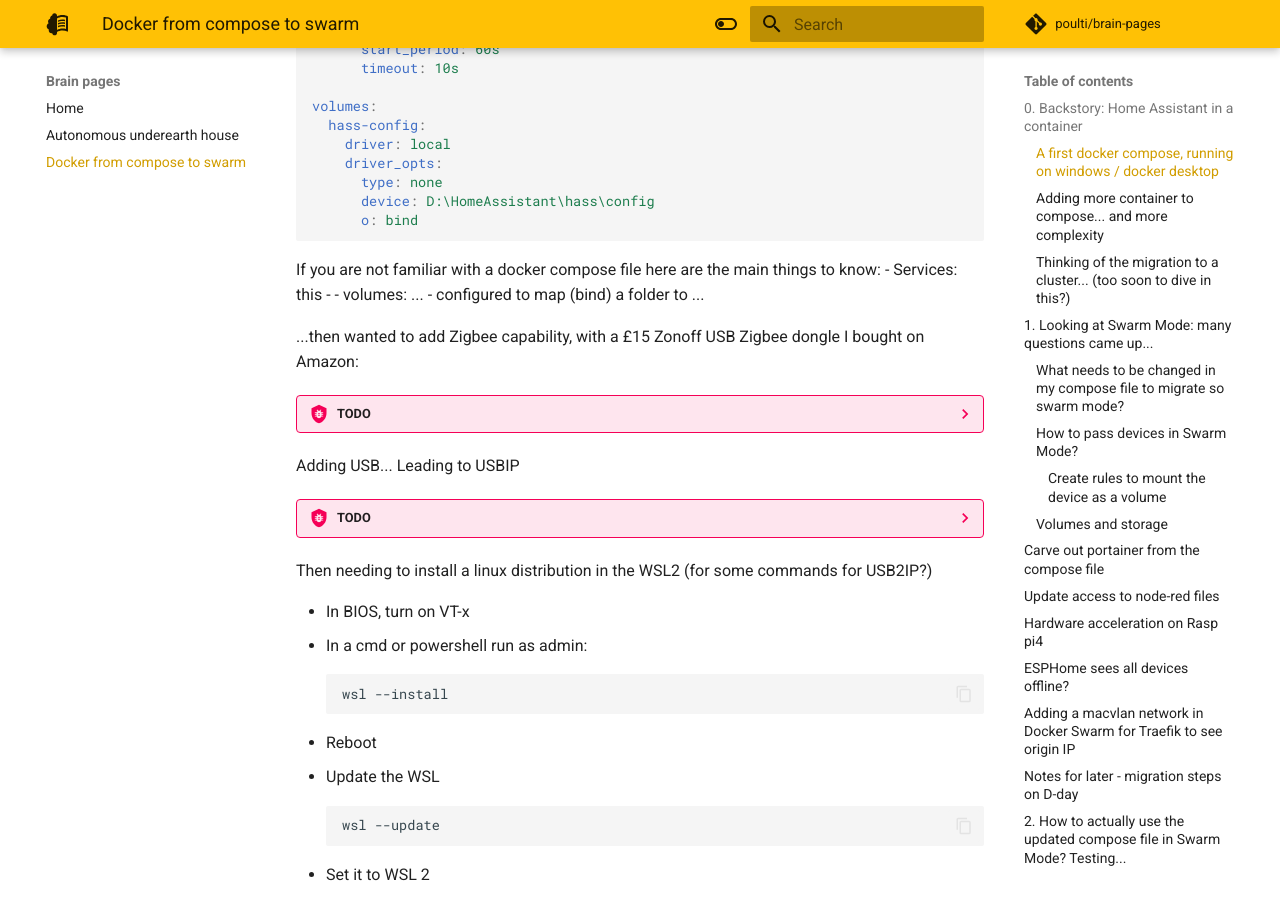
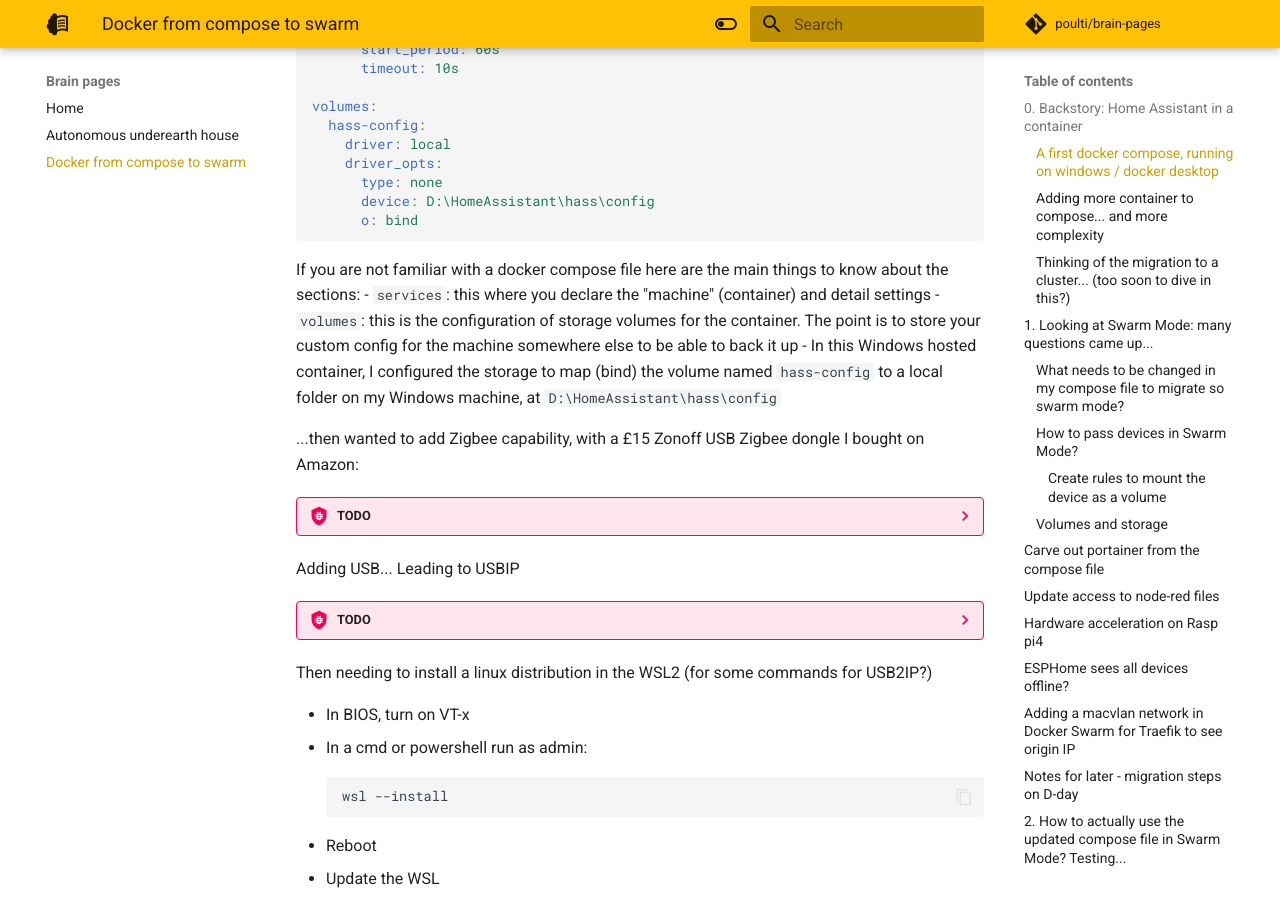
Before and after one commit to poulti/brain-pages, an MkDocs documentation site: the page built from docs/docker-from-compose-to-swarm.md, in a window 1280 px wide and 900 px high, scrolled down 1410 px. Built offline with MkDocs 1.6.1 and Material for MkDocs 9.7.7, drawn with Linux system fonts in a browser that asks for light colours; comment, search, counter and statistics services are not loaded.

Commit message:
Detail compose structure

````diff
--- a/docs/docker-from-compose-to-swarm.md
+++ b/docs/docker-from-compose-to-swarm.md
@@ -58,11 +58,10 @@
       o: bind
 ```
 
-If you are not familiar with a docker compose file here are the main things to know:
-- Services: this
-  -
-- volumes: ...
-  - configured to map (bind) a folder to ...
+If you are not familiar with a docker compose file here are the main things to know about the sections:
+- ``services``: this where you declare the "machine" (container) and detail settings
+- ``volumes``: this is the configuration of storage volumes for the container. The point is to store your custom config for the machine somewhere else to be able to back it up
+  - In this Windows hosted container, I configured the storage to map (bind) the volume named `hass-config` to a local folder on my Windows machine, at ``D:\HomeAssistant\hass\config``
 
 ...then wanted to add Zigbee capability, with a £15 Zonoff USB Zigbee dongle I bought on Amazon:
 
````
